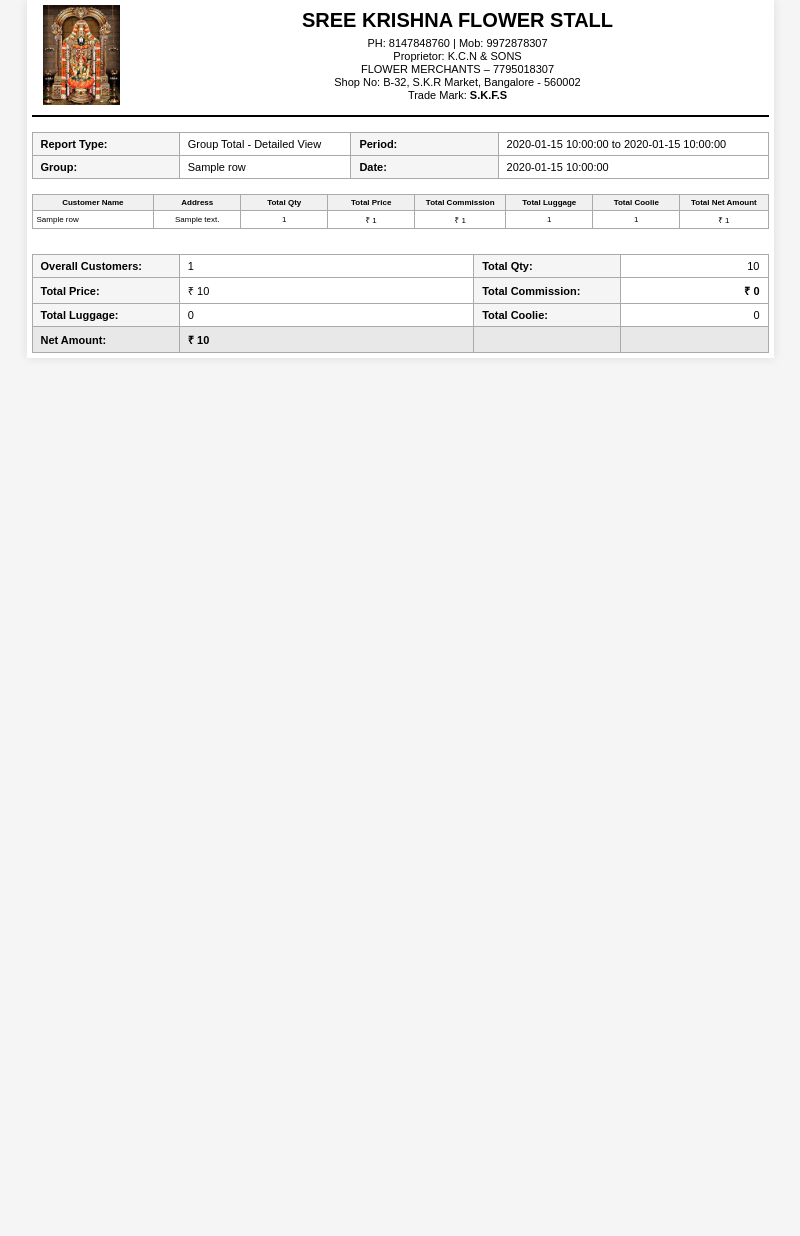
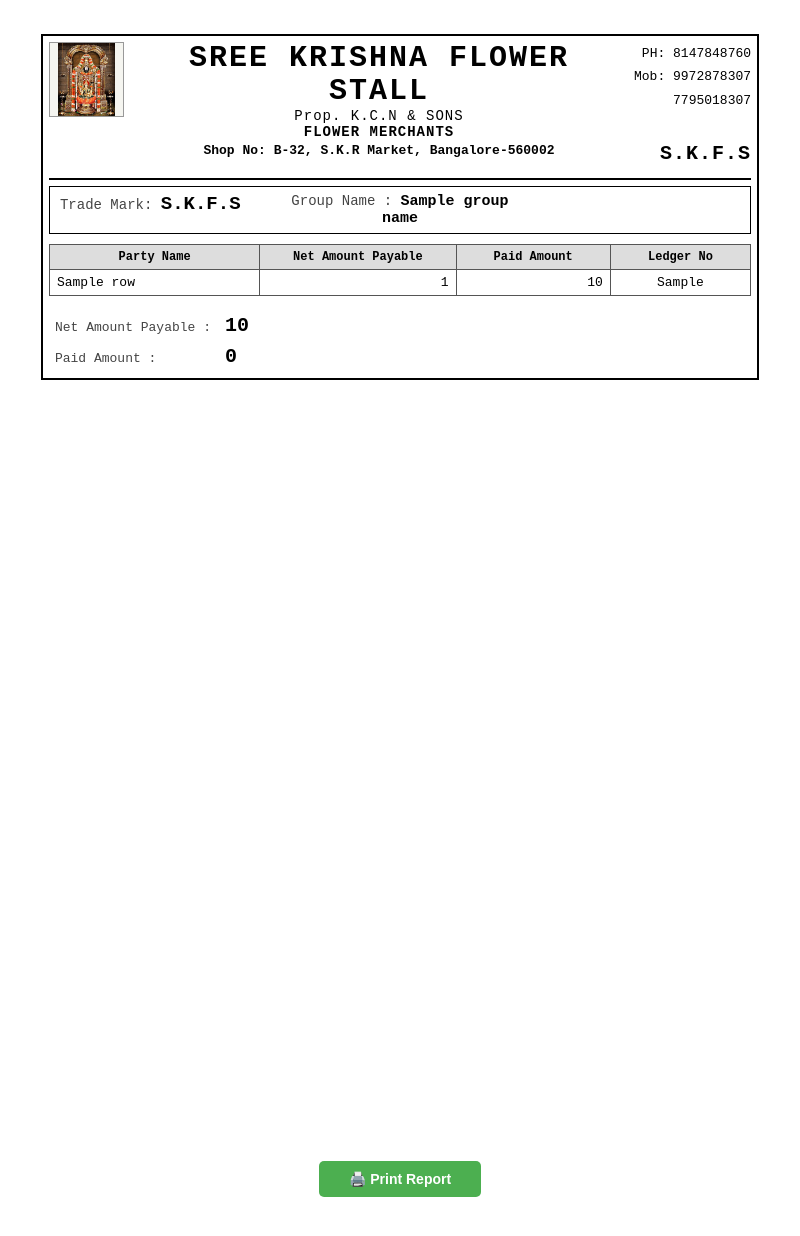
Before and after one commit to beeiai/Flower-Vendor-Saas, a Python web app: template backend/templates/group_total_report.html in a window 1280 px wide. Shown: the whole page, without its empty margins (240-1040 px from the left). Before the commit the page ends 353 px from the top, so only its background shows below. Run offline with Jinja, Linux system fonts and the light colour scheme; the template is opened without the code that fills it: most values are stand-ins (such as "Sample title", 1, 10 or a date in 2020).

Commit message:
group total patti

```diff
--- a/backend/templates/group_total_report.html
+++ b/backend/templates/group_total_report.html
@@ -2,314 +2,221 @@
 <html lang="en">
 <head>
 <meta charset="UTF-8">
-    <title>Group Total Report</title>
-    <link rel="stylesheet" href="/static/css/print.css">
+<title>SKFS Group Total Report</title>
 <style>
-        /* A4 page settings */
-        @page {
-            size: A4;
-            margin: 0.5cm;
+  * { margin: 0; padding: 0; box-sizing: border-box; }
+
+  body {
+    font-family: 'Courier New', monospace;
+    background: white;
+    display: flex;
+    flex-direction: column;
+    align-items: center;
+    padding: 5mm;
   }
-        body {
-            text-align: center;
-            font-family: Arial, sans-serif;
-            font-size: 12px;
-            margin: 0;
-            padding: 0;
+
+  /* ── INVOICE PAPER — same as Group Patti ── */
+  #invoice {
+    width: 200mm;
+    min-height: 297mm;
+    background: white;
+    padding: 4mm 5mm;
+    overflow: hidden;
+    box-sizing: border-box;
   }
-        .page {
-            margin: 0 auto;
-            text-align: left;
-            max-width: 19.5cm;
-            width: 100%;
-            padding: 5px;
+
+  .outer-box {
+    border: 2px solid #000;
+    padding: 6px;
+    overflow: hidden;
+    box-sizing: border-box;
   }
-        /* Header with photo */
-        .header-container {
+
+  /* ── HEADER — identical to Group Patti ── */
+  .header {
     display: flex;
-            align-items: center;
-            justify-content: center;
-            margin-bottom: 15px;
-            gap: 15px;
+    align-items: flex-start;
+    gap: 8px;
     border-bottom: 2px solid #000;
-            padding-bottom: 10px;
+    padding-bottom: 6px;
+    margin-bottom: 6px;
   }
-        .header-photo {
-            width: 100px;
-            height: 100px;
-            display: flex;
-            align-items: center;
-            justify-content: center;
-            overflow: hidden;
-            flex-shrink: 0;
+  .logo-box {
+    width: 75px; height: 75px;
+    border: 1px solid #999;
+    display: flex; align-items: center; justify-content: center;
+    font-size: 11px; color: #666; flex-shrink: 0;
+    background: #f5f5f0;
   }
-        .header-photo img {
-            width: 100%;
-            height: 100%;
-            object-fit: contain;
+  .logo-box img { width: 100%; height: 100%; object-fit: contain; }
+  .shop-info { flex: 1; text-align: center; }
+  .shop-name { font-size: 30px; font-weight: 900; letter-spacing: 2px; line-height: 1.1; }
+  .shop-sub  { font-size: 14px; letter-spacing: 1px; }
+  .shop-address { font-size: 13px; margin-top: 3px; font-weight: bold; }
+  .contact-box { text-align: right; font-size: 13px; line-height: 1.8; }
+
+  /* ── META ROW — Trade Mark | Group Name ── */
+  .info-row {
+    display: grid;
+    grid-template-columns: 1fr 1fr 1fr;
+    font-size: 14px;
+    border: 1px solid #000;
+    padding: 6px 10px;
+    margin-bottom: 10px;
   }
-        .header-content {
-            text-align: center;
-            flex-grow: 1;
-        }
-        .header-content h2 {
-            margin: 0;
-            font-size: 20px;
-            line-height: 1.2;
-            color: #000;
-            font-weight: bold;
-        }
-        .header-content .sub {
-            margin: 5px 0 0 0;
-            font-size: 11px;
-            line-height: 1.2;
-        }
-        /* Report info in 2-column table */
-        .info-table {
+  .info-label { font-weight: normal; color: #444; }
+  .info-value { font-weight: bold; font-size: 15px; }
+  .info-value-lg { font-weight: 900; font-size: 19px; }
+
+  /* ── TABLE — same sizing as Group Patti ── */
+  table {
     width: 100%;
     border-collapse: collapse;
-            margin-bottom: 15px;
-            font-size: 11px;
+    font-size: 13px;
+    table-layout: fixed;
   }
-        .info-table td {
-            padding: 5px 8px;
-            border: 1px solid #aaa;
+  thead tr { background: #ddd; }
+  th, td {
+    border: 1px solid #555;
+    padding: 5px 7px;
+    overflow: hidden;
+    word-break: break-word;
   }
-        /* Label cells in info table */
-        .info-table td:nth-child(1),
-        .info-table td:nth-child(3) {
-            font-weight: bold;
-            width: 20%;
-            background-color: #f5f5f5;
+  th { font-weight: bold; text-align: center !important; font-size: 12px; }
+
+  /* Column widths for 4 columns */
+  col.c-party   { width: 30%; }
+  col.c-net     { width: 28%; }
+  col.c-paid    { width: 22%; }
+  col.c-ledger  { width: 20%; }
+
+  td:nth-child(1) { text-align: left;   }
+  td:nth-child(2) { text-align: right;  }
+  td:nth-child(3) { text-align: right;  }
+  td:nth-child(4) { text-align: center; }
+
+  tfoot tr { background: #eee; font-weight: bold; }
+  tfoot td  { border: 1px solid #555; padding: 5px 7px; }
+
+  /* ── FOOTER TOTALS ── */
+  .totals-section {
+    margin-top: 14px;
+    font-size: 14px;
   }
-        /* Compact table */
-        .report-table {
-            width: 100%;
-            border-collapse: collapse;
-            margin: 0 auto 20px auto;
-            font-size: 8px;
+  .totals-line {
+    display: flex;
+    align-items: baseline;
+    gap: 10px;
+    padding: 4px 6px;
   }
-        .report-table th,
-        .report-table td {
-            padding: 3px 4px;
-            border: 1px solid #aaa;
-            text-align: center;
+  .totals-label {
+    font-size: 13px;
+    color: #444;
+    min-width: 160px;
   }
-        .report-table th {
-            background-color: #f0f0f0;
-            font-weight: bold;
-            white-space: nowrap;
-            font-size: 8px;
+  .totals-value {
+    font-weight: 900;
+    font-size: 20px;
   }
-        .report-table td {
-            text-align: center;
-            font-size: 8px;
-        }
-        /* Left align for Group Name and Customer Name columns */
-        .report-table td:first-child {
-            text-align: left;
-        }
-        /* Adjust column widths for A4 with new columns */
-        .report-table th:nth-child(1) { width: 14%; } /* Group Name/Customer Name */
-        .report-table th:nth-child(2) { width: 10%; }  /* Address/Customers */
-        .report-table th:nth-child(3) { width: 10%; }  /* Total Qty */
-        .report-table th:nth-child(4) { width: 10%; }  /* Total Price */
-        .report-table th:nth-child(5) { width: 10%; }  /* Total Commission */
-        .report-table th:nth-child(6) { width: 10%; }  /* Total Luggage */
-        .report-table th:nth-child(7) { width: 10%; }  /* Total Coolie */
-        .report-table th:nth-child(8) { width: 10%; }  /* Total Net Amount */
-        /* Overall totals in table format */
-        .totals-table {
-            width: 100%;
-            border-collapse: collapse;
-            margin-top: 25px;
-            font-size: 11px;
-        }
-        .totals-table td {
-            padding: 5px 8px;
-            border: 1px solid #aaa;
-        }
-        /* Label cells in totals table */
-        .totals-table td:nth-child(1),
-        .totals-table td:nth-child(3) {
-            font-weight: bold;
-            width: 20%;
-            background-color: #f5f5f5;
-        }
-        .totals-table tr:last-child td {
-            font-weight: bold;
-            background-color: #e8e8e8;
-        }
-        .totals-table td:last-child {
-            text-align: right;
-            width: 20%;
-        }
-        /* Print optimization */
+
   @media print {
-            body {
-                font-size: 11px;
-            }
-            .page {
-                max-width: 100%;
-                padding: 0;
-            }
-            .header-content h2 {
-                font-size: 18px;
-            }
-            .header-content .sub {
-                font-size: 10px;
-            }
-            .report-table {
-                font-size: 7.5px;
-            }
-            .report-table th,
-            .report-table td {
-                font-size: 7.5px;
-            }
+    .no-print { display: none !important; }
+    body { padding: 0; }
+    #invoice { width: 100%; padding: 4mm; }
   }
 </style>
 </head>
 <body>
+<div id="invoice">
+<div class="outer-box">
 
-
-<div class="page">
-
-    <!-- HEADER WITH PHOTO -->
-    <div class="header-container">
-        <div class="header-photo">
+  <!-- HEADER — identical to Group Patti -->
+  <div class="header">
+    <div class="logo-box">
       <img src="{{ url_for('static', filename='images/SKFS_logo.png') }}" alt="S.K.F.S Logo">
     </div>
-        <div class="header-content">
-            <h2>SREE KRISHNA FLOWER STALL</h2>
-            <p class="sub">
-                PH: 8147848760 | Mob: 9972878307<br>
-                Proprietor: K.C.N & SONS <br>
-                FLOWER MERCHANTS – 7795018307<br>
-                Shop No: B-32, S.K.R Market, Bangalore - 560002<br>
-                Trade Mark: <b>S.K.F.S</b>
-            </p>
+    <div class="shop-info">
+      <div class="shop-name">SREE KRISHNA FLOWER STALL</div>
+      <div class="shop-sub">Prop. K.C.N & SONS</div>
+      <div class="shop-sub"><strong>FLOWER MERCHANTS</strong></div>
+      <div class="shop-address">Shop No: B-32, S.K.R Market, Bangalore-560002</div>
+    </div>
+    <div class="contact-box">
+      <div>PH: 8147848760</div>
+      <div>Mob: 9972878307</div>
+      <div>7795018307</div>
+      <br>
+      <div style="font-size:20px;font-weight:900;letter-spacing:1px;">S.K.F.S</div>
     </div>
   </div>
 
-    <!-- REPORT INFO IN 2-COLUMN TABLE -->
-    <table class="info-table">
-        <tr>
-            <td>Report Type:</td>
-            <td>
-                {% if rows and rows[0].farmer_name is defined %}
-                    Group Total - Detailed View
-                {% else %}
-                    Group Total Summary
-                {% endif %}
-            </td>
-            <td>Period:</td>
-            <td>{{ from_date }} to {{ to_date }}</td>
-        </tr>
-        <tr>
-            <td>Group:</td>
-            <td>
-                {% if rows and rows[0].farmer_name is defined %}
-                    {{ rows[0].group_name if rows else 'All Groups' }}
-                {% else %}
-                    All Groups
-                {% endif %}
-            </td>
-            <td>Date:</td>
-            <td>{{ current_date }}</td>
-        </tr>
-    </table>
+  <!-- META ROW: Trade Mark | Group Name -->
+  <div class="info-row">
+    <div>
+      <span class="info-label">Trade Mark: </span>
+      <span class="info-value-lg">S.K.F.S</span>
+    </div>
+    <div style="text-align:center;">
+      <span class="info-label">Group Name : </span>
+      <span class="info-value">{{ group_name }}</span>
+    </div>
+    <div></div>
+  </div>
 
-    <!-- TABLE -->
-    <table class="report-table">
+  <!-- MAIN TABLE -->
+  <table>
+    <colgroup>
+      <col class="c-party">
+      <col class="c-net">
+      <col class="c-paid">
+      <col class="c-ledger">
+    </colgroup>
     <thead>
       <tr>
-                {% if rows and rows[0].farmer_name is defined %}
-                    <!-- Detailed view for specific group: show customer details -->
-                    <th>Customer Name</th>
-                    <th>Address</th>
-                    <th>Total Qty</th>
-                    <th>Total Price</th>
-                    <th>Total Commission</th>
-                    <th>Total Luggage</th>
-                    <th>Total Coolie</th>
-                    <th>Total Net Amount</th>
-                {% else %}
-                    <!-- Aggregated view: show group details -->
-                    <th>Group Name</th>
-                    <th>Customers</th>
-                    <th>Total Qty</th>
-                    <th>Total Amount</th>
-                    <th>Total Commission</th>
-                    <th>Total Luggage</th>
-                    <th>Total Coolie</th>
-                    <th>Total Net Amount</th>
-                {% endif %}
+        <th>Party Name</th>
+        <th>Net Amount Payable</th>
+        <th>Paid Amount</th>
+        <th>Ledger No</th>
       </tr>
     </thead>
     <tbody>
       {% for row in rows %}
       <tr>
-                {% if row.farmer_name is defined %}
-                    <!-- Detailed view for specific group: show customer details -->
-                    <td>{{ row.farmer_name }}</td>
-                    <td>{{ row.address }}</td>
-                    <td>{{ row.total_qty }}</td>
-                    <td>₹ {{ row.total_price }}</td>
-                    <td>₹ {{ row.total_commission }}</td>
-                    <td>{{ row.total_luggage }}</td>
-                    <td>{{ row.total_coolie }}</td>
-                    <td>₹ {{ row.total_net_amount }}</td>
-                {% else %}
-                    <!-- Aggregated view: show group details -->
-                    <td>{{ row.group_name }}</td>
-                    <td>{{ row.customer_count }}</td>
-                    <td>{{ row.total_qty }}</td>
-                    <td>₹ {{ row.total_amount }}</td>
-                    <td>₹ {{ row.total_commission }}</td>
-                    <td>{{ row.total_luggage }}</td>
-                    <td>{{ row.total_coolie }}</td>
-                    <td>₹ {{ row.total_net_amount }}</td>
-                {% endif %}
+        <td style="text-align:left;">{{ row.farmer_name }}</td>
+        <td style="text-align:right;">{{ row.total_net_amount }}</td>
+        <td style="text-align:right;">{{ row.paid_amount }}</td>
+        <td style="text-align:center;">{{ row.ledger_no }}</td>
       </tr>
       {% endfor %}
     </tbody>
   </table>
 
-    <!-- OVERALL TOTALS IN 2-COLUMN TABLE -->
-    <table class="totals-table">
-        <tr>
-            <td>
-                {% if rows and rows[0].farmer_name is defined %}
-                    Overall Customers:
-                {% else %}
-                    Overall Groups:
-                {% endif %}
-            </td>
-            <td>{{ group_count }}</td>
-            <td>Total Qty:</td>
-            <td>{{ overall_qty }}</td>
-        </tr>
-        <tr>
-            <td>Total Price:</td>
-            <td>₹ {{ overall_amount }}</td>
-            <td><b>Total Commission:</b></td>
-            <td><b>₹ {{ overall_commission|default(0) }}</b></td>
-        </tr>
-        <tr>
-            <td>Total Luggage:</td>
-            <td>{{ overall_luggage|default(0) }}</td>
-            <td>Total Coolie:</td>
-            <td>{{ overall_coolie|default(0) }}</td>
-        </tr>
-        <tr>
-            <td><b>Net Amount:</b></td>
-            <td><b>₹ {{ overall_net_amount|default(overall_amount) }}</b></td>
-            <td></td>
-            <td></td>
-        </tr>
-    </table>
+  <!-- FOOTER TOTALS -->
+  <div class="totals-section">
+    <div class="totals-line">
+      <span class="totals-label">Net Amount Payable :</span>
+      <span class="totals-value">{{ overall_net_amount }}</span>
+    </div>
+    <div class="totals-line">
+      <span class="totals-label">Paid Amount :</span>
+      <span class="totals-value">{{ overall_paid|default(0) }}</span>
+    </div>
+  </div>
 
 </div>
+</div>
 
+<!-- Print Button (hidden when printing) -->
+<div class="no-print" style="text-align:center; margin:20px 0;">
+  <button onclick="window.print()" style="padding:10px 30px; font-size:14px; background-color:#4CAF50; color:white; border:none; border-radius:5px; cursor:pointer; font-weight:bold;">
+    🖨️ Print Report
+  </button>
+</div>
+
+<script>
+  window.addEventListener('load', function() {
+    setTimeout(function() { window.print(); }, 500);
+  });
+</script>
 </body>
 </html>
```
Lines whose indentation alone changed are shown as unchanged.
